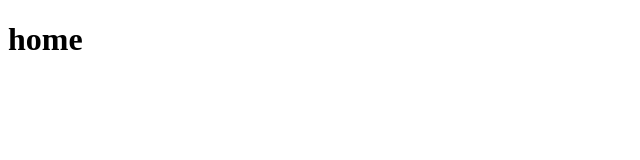
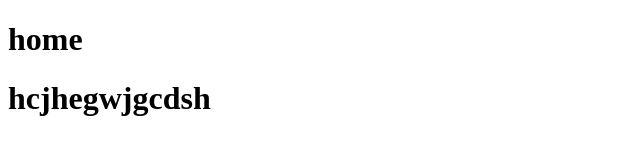
Before and after one commit to Sandhya-code154/demo2, a plain HTML site: page index.html in a window 1280 px wide. Shown: the whole page, without its empty margins (0-640 px from the left). Drawn offline with Linux system fonts and the light colour scheme.

Commit message:
Update index.html

```diff
--- a/index.html
+++ b/index.html
@@ -9,6 +9,7 @@
 
 <body>
     <h1>home</h1>
+    <h1>hcjhegwjgcdsh</h1>
 </body>
 
 </html>
```
